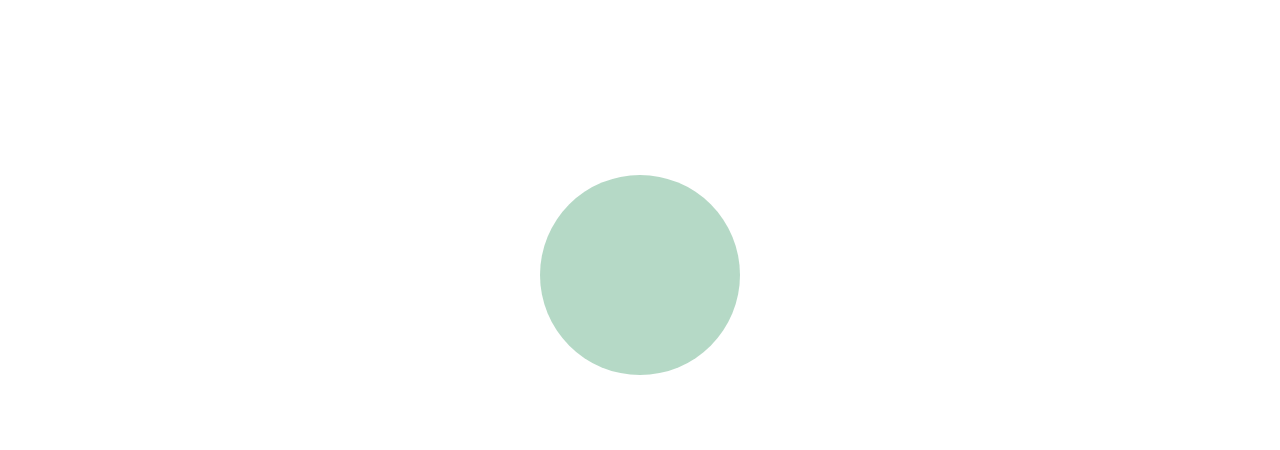
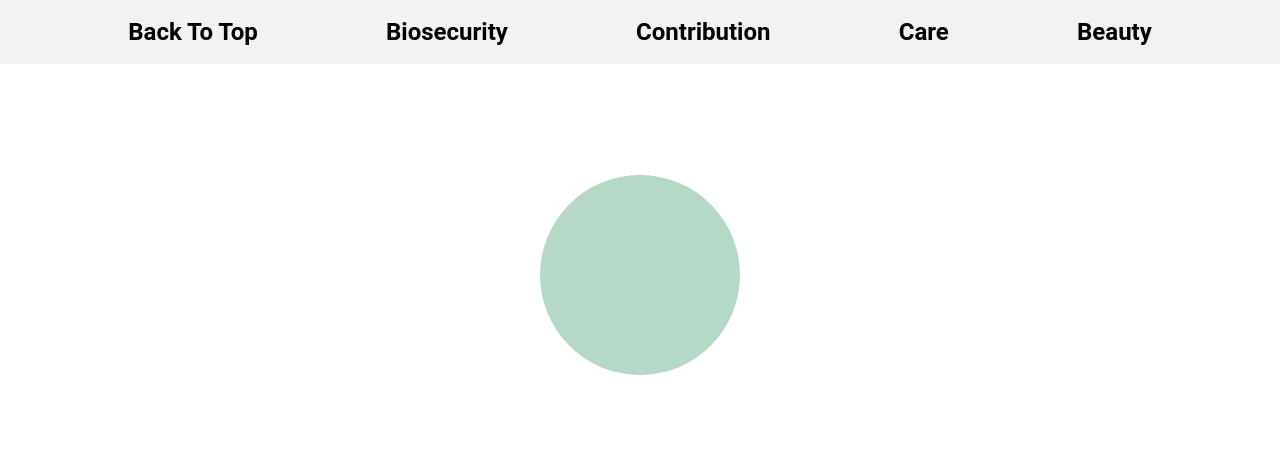
Before and after one commit to L33dy/wba-zidlicky-zbynek-2k, a plain HTML site: page individual_work/pololetni-prace/index.html in a window 1280 px wide. Shown: the top 450 px of the page. Drawn offline with Linux system fonts and the light colour scheme.

Commit message:
WBA individual-work: pololetni-prace

```diff
--- a/individual_work/pololetni-prace/css/style.css
+++ b/individual_work/pololetni-prace/css/style.css
@@ -15,22 +15,30 @@ h1, h2 {
 
     height: 64px;
     width: 100%;
+}
+
+.nav-bar-container {
+    position: relative;
+    top: 50%;
+    transform: translateY(-50%);
 
     display: flex;
-    justify-content: space-between;
+    flex-direction: row;
+    justify-content: space-evenly;
     align-items: center;
+
+    width: 100%;
 }
 
-.nav-logo {
-    margin: 20px;
+.nav-bar-item {
+    font-family: Roboto, sans-serif;
+    font-size: 1.5rem;
+    font-weight: 700;
+    cursor: pointer;
 }
 
-.nav-logo h1 {
-    color: white;
-    font-size: 1.875rem;
-    text-transform: uppercase;
-    font-family: Roboto, sans-serif;
-    font-weight: 700;
+.nav-bar-item:hover {
+    color: #84c0a0;
 }
 
 .header {
@@ -435,6 +443,13 @@ h1, h2 {
     background-color: #84c0a0;
 }
 
+.quote-right-divider {
+    width: 100%;
+    height: 1px;
+    margin: 15px 0;
+    background-color: black;
+}
+
 .quote-right-content {
     font-weight: 360;
     font-size: 1.5rem;
--- a/individual_work/pololetni-prace/index.html
+++ b/individual_work/pololetni-prace/index.html
@@ -11,6 +11,16 @@
 
 <body onload="Type()">
 
+<div class="nav-bar">
+    <div class="nav-bar-container">
+        <div class="nav-bar-item" onclick="scrollToTop()">Back To Top</div>
+        <div class="nav-bar-item" onclick="scrollToBiosecurity()">Biosecurity</div>
+        <div class="nav-bar-item" onclick="scrollToContribution()">Contribution</div>
+        <div class="nav-bar-item" onclick="scrollToCare()">Care</div>
+        <div class="nav-bar-item" onclick="scrollToBeauty()">Beauty</div>
+    </div>
+</div>
+
 <section class="header">
     <div class="header-sheet">
         <div class="header-text-box">
@@ -22,7 +32,7 @@
     </div>
 </section>
 
-<div class="introduction">
+<div id="biosecurity" class="introduction">
     <div class="intro-sheet">
         <span class="intro-sheet-biosecurity">Biosecurity</span> <span class="intro-sheet-title"> - caring for the forest</span>
         <p class="intro-sheet-subtext">We need to take care for the forest with effective biosecurity measures. Forests
@@ -32,7 +42,7 @@
     </div>
 </div>
 
-<section class="contribute">
+<section id="contribution" class="contribute">
     <div class="contribute-container">
         <div class="contribute-left">
             <div class="contribute-left-image"></div>
@@ -49,7 +59,7 @@
     </div>
 </section>
 
-<section class="benefit">
+<section id="care" class="benefit">
     <div class="benefit-title">
         <h2>Caring for forest to benefit nature and people</h2>
     </div>
@@ -78,7 +88,7 @@
     </div>
 </section>
 
-<section class="quote">
+<section id="beauty" class="quote">
     <div class="quote-container">
         <div class="quote-left">
             <div class="quote-left-image"></div>
@@ -88,9 +98,9 @@
                 <div class="quote-right-container">
                     <h2 class="quote-right-title">The Most Beautiful Forests</h2>
                     <div class="quote-right-line"></div>
-                    <p class="quote-right-content">"I declare this world is so beautiful that I can hardly believe it exists.”
-                        The beauty of nature can have a profound effect upon our senses, those gateways from the outer world to
-                        the inner, whether it results in disbelief..."</p>
+                    <p class="quote-right-content">"Knowing trees, I understand the meaning of patience. Knowing grass, I can appreciate persistence."</p>
+                    <div class="quote-right-divider"></div>
+                    <p class="quote-right-content">“Come to the woods, for here is rest. There is no repose like that of the green deep woods. Sleep in forgetfulness of all ill.”</p>
                 </div>
             </div>
         </div>
--- a/individual_work/pololetni-prace/js/main.js
+++ b/individual_work/pololetni-prace/js/main.js
@@ -31,3 +31,28 @@ function DeleteText() {
         setTimeout(DeleteText, deleteSpeed);
     }
 }
+
+var biosecurity = document.getElementById("biosecurity");
+var contribution = document.getElementById("contribution");
+var care = document.getElementById("care");
+var beauty = document.getElementById("beauty");
+
+function scrollToTop() {
+    window.scrollTo({behavior: "smooth", top: 0});
+}
+
+function scrollToBiosecurity() {
+    biosecurity.scrollIntoView({behavior: "smooth"});
+}
+
+function scrollToContribution() {
+    contribution.scrollIntoView({behavior: "smooth"});
+}
+
+function scrollToCare() {
+    care.scrollIntoView({behavior: "smooth"});
+}
+
+function scrollToBeauty() {
+    beauty.scrollIntoView({behavior: "smooth"});
+}
```
